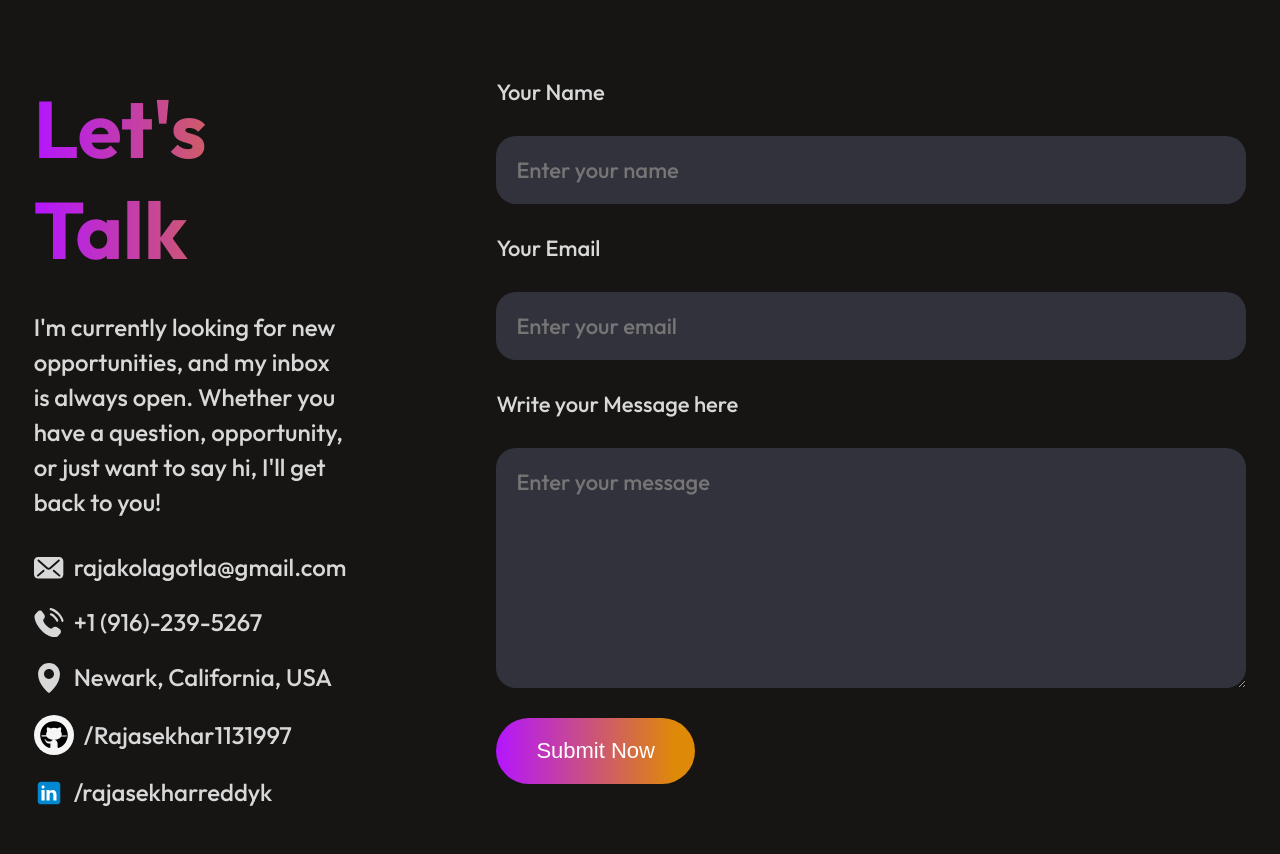
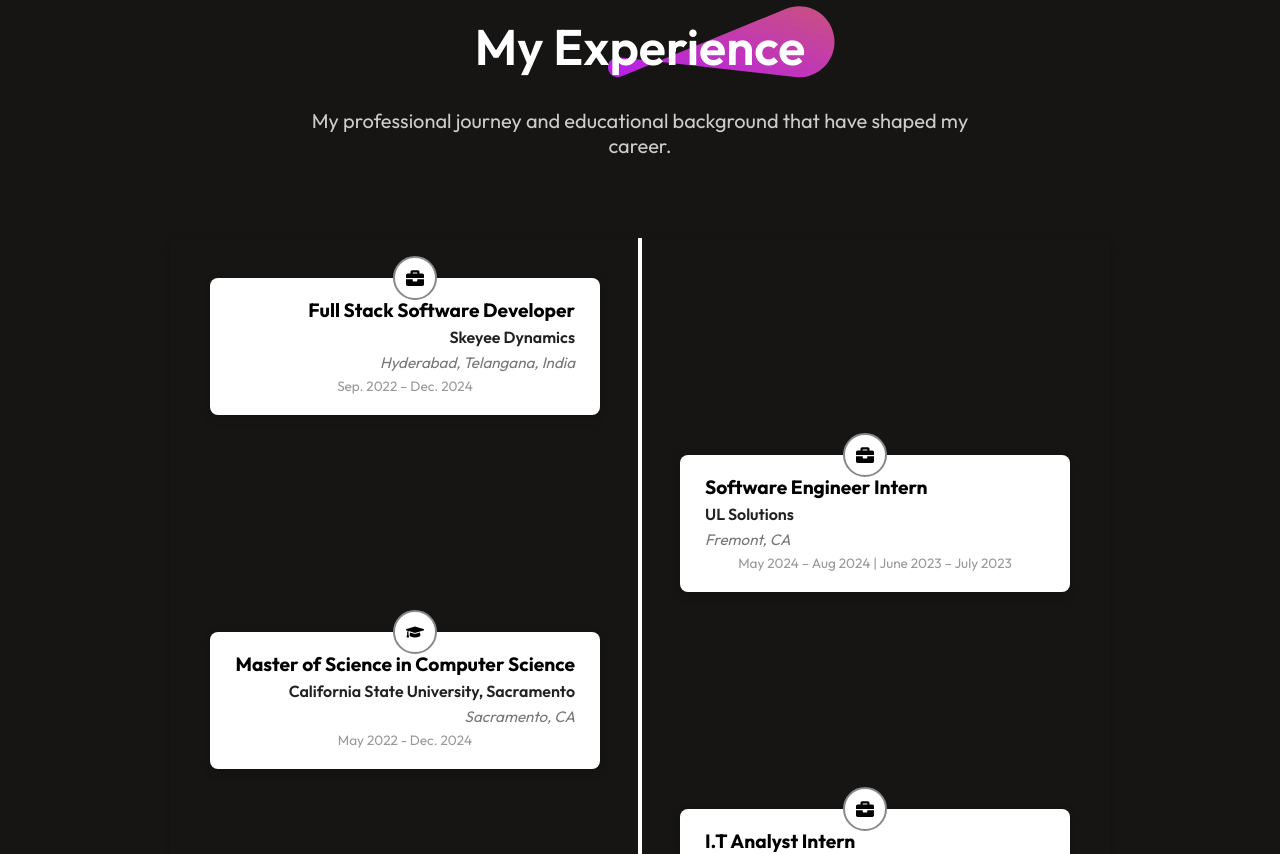
Before and after one commit to Rajasekhar1131997/Portfolio, a React (Vite) app: page / in a window 1280 px wide. Shown: the part 8693-9547 px from the top of the page. Built offline with nearby package versions, Linux system fonts and the light colour scheme.

Commit message:
Added Experience Section

```diff
--- a/package.json
+++ b/package.json
@@ -10,9 +10,11 @@
     "preview": "vite preview"
   },
   "dependencies": {
+    "aos": "^2.3.4",
     "react": "^19.0.0",
     "react-anchor-link-smooth-scroll": "^1.0.12",
     "react-dom": "^19.0.0",
+    "react-icons": "^5.5.0",
     "react-typed": "^2.0.12"
   },
   "devDependencies": {
--- a/src/App.jsx
+++ b/src/App.jsx
@@ -6,6 +6,7 @@
 import MyWork from './Components/MyWork/MyWork'
 import Contact from './Components/Contact/Contact'
 import Footer from './Components/Footer/Footer'
+import Experience from './Components/Experience/Experience'
 
 const App = () => {
   return (
@@ -15,6 +16,7 @@
       <About/>
       <Certifications/>
       <MyWork/>
+      <Experience/>
       <Contact/>
       <Footer/>
     </div>
--- /dev/null
+++ b/src/Components/Experience/Experience.css
@@ -0,0 +1,136 @@
+.experience-section {
+    display: flex;
+    flex-direction: column;
+    align-items: center;
+    gap: 80px;
+    padding: 80px 20px;
+  }
+
+  .experience-title {
+    position: relative;
+    text-align: center;
+  }
+
+  .experience-title h1 {
+    font-size: 50px;
+    font-weight: 600;
+    padding: 0px 30px;
+    color: #ffffff;
+  }
+
+  .experience-title img {
+    position: absolute;
+    bottom: 0;
+    right: 0;
+    z-index: -1;
+  }
+  .experience-section p {
+    font-size: 20px;
+    color: #cccccc;
+    text-align: center;
+    max-width: 700px;
+    margin-top: -50px;;
+  }
+
+  .timeline {
+    position: relative;
+    width: 100%;
+    max-width: 900px;
+    margin-top: 0px;
+    margin-bottom: 0px;
+    height: 100%;
+    padding: 20px;
+    border-radius: 10px;
+    color:#ffffff;
+    box-shadow: 0 3px 10px rgba(0, 0, 0, 0.2);
+  }
+
+  .timeline::before {
+    content: "";
+    position: absolute;
+    top: 0;
+    left: 50%;
+    transform: translateX(-50%);
+    width: 4px;
+    height: 100%;
+    background-color: #ffffff;
+  }
+
+  .timeline-item {
+    position: relative;
+    width: 50%;
+    padding: 20px;
+    box-sizing: border-box;
+  }
+
+  .timeline-item:nth-child(even) {
+    left: 50%;
+    text-align: left;
+  }
+
+  .timeline-item:nth-child(odd) {
+    left: 0;
+    text-align: right;
+  }
+
+  .timeline-icon {
+    position: absolute;
+    top: 20px;
+    left: 50%;
+    transform: translate(-50%, -50%);
+    width: 40px;
+    height: 40px;
+    background-color: #ffffff;
+    border: 2px solid #888;
+    border-radius: 50%;
+    display: flex;
+    align-items: center;
+    justify-content: center;
+    font-size: 18px;
+    z-index: 1;
+    color: #000;
+  }
+
+  .timeline-content {
+    background-color: #ffffff;
+    padding: 20px 25px;
+    border-radius: 8px;
+    box-shadow: 0 3px 10px rgba(0, 0, 0, 0.2);
+    position: relative;
+  }
+
+  .timeline-item:nth-child(even) .timeline-content {
+    margin-left: 20px;
+    text-align: left;
+  }
+
+  .timeline-item:nth-child(odd) .timeline-content {
+    margin-right: 20px;
+    text-align: right;
+  }
+
+  .timeline-content h3 {
+    font-size: 1.2rem;
+    font-weight: bold;
+    margin: 0;
+    color: #000;
+  }
+
+  .timeline-content h4 {
+    font-size: 1rem;
+    margin: 5px 0;
+    font-weight: 600;
+    color: #222;
+  }
+
+  .timeline-content .location {
+    font-size: 0.95rem;
+    color: #777;
+    font-style: italic;
+  }
+
+  .timeline-content .date {
+    font-size: 0.85rem;
+    color: #999;
+    margin-top: 5px;
+  }
--- /dev/null
+++ b/src/Components/Experience/Experience.jsx
@@ -0,0 +1,71 @@
+import React from "react";
+import "./Experience.css";
+import { FaBriefcase, FaGraduationCap } from "react-icons/fa";
+import theme_pattern from "../../assets/theme_pattern.svg";
+import AOS from "aos";
+import "aos/dist/aos.css";
+
+const experienceData = [
+    {
+        title: "Full Stack Software Developer",
+        company: "Skeyee Dynamics",
+        location: "Hyderabad, Telangana, India",
+        date: "Sep. 2022 – Dec. 2024",
+        icon: <FaBriefcase />,
+    },
+    {
+        title: "Software Engineer Intern",
+        company: "UL Solutions",
+        location: "Fremont, CA",
+        date: "May 2024 – Aug 2024 | June 2023 – July 2023",
+        icon: <FaBriefcase />,
+    },
+    {
+        title: "Master of Science in Computer Science",
+        company: "California State University, Sacramento",
+        location: "Sacramento, CA",
+        date: "May 2022 - Dec. 2024",
+        icon: <FaGraduationCap />,
+    },
+    {
+        title: "I.T Analyst Intern",
+        company: "Tata Consultancy Services Pvt. Ltd. (TCS)",
+        location: "Kolkata, West Bengal, India",
+        date: "Jan. 2019 – May 2022",
+        icon: <FaBriefcase />,
+    },
+    {
+        title: "Bachelor of Engineering in Computer Science",
+        company: "K L University",
+        location: "Vijayawada, Andhra Pradesh, India",
+        date: "Aug. 2014 - May 2018",
+        icon: <FaGraduationCap />,
+    },
+];
+
+const Experience = () => {
+    return (
+        <div className="experience-section" id="experience">
+            <div className="experience-title">
+                <h1>My Experience</h1>
+                <img src={theme_pattern} alt="" />
+            </div>
+            <p>My professional journey and educational background that have shaped my career.</p>
+            <div className="timeline">
+                {experienceData.map((item, index) => (
+                    <div className="timeline-item" key={index}>
+                        <div className="timeline-icon">{item.icon}</div>
+                        <div className="timeline-content">
+                            <h3>{item.title}</h3>
+                            <h4>{item.company}</h4>
+                            <span className="location">{item.location}</span>
+                            {item.date && <p className="date">{item.date}</p>}
+                        </div>
+                    </div>
+                ))}
+            </div>
+        </div>
+    );
+};
+
+export default Experience;
--- a/src/Components/Hero/Hero.jsx
+++ b/src/Components/Hero/Hero.jsx
@@ -45,7 +45,7 @@
       <img src={profile_img} alt="Profile" />
       <h1>
         <span>I'm Rajasekhar Reddy Kolagotla,</span><br />
-        <span className='typewriter-text'>{text}</span> based in USA.
+        <span className='typewriter-text'>{text}</span>based in USA.
       </h1>
       <p>I am a full Stack Software developer from California, USA with 4+ years of experience.</p>
       <div className="hero-action">
```
Also changed, not shown: 1 other file (tests, documents, lock files or other folders).
